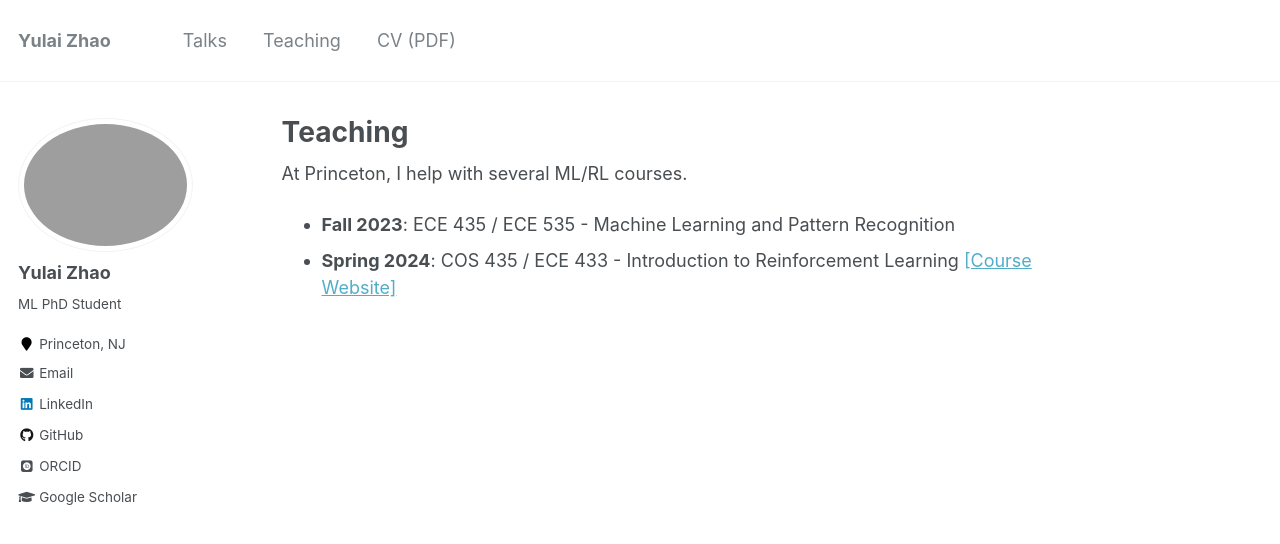
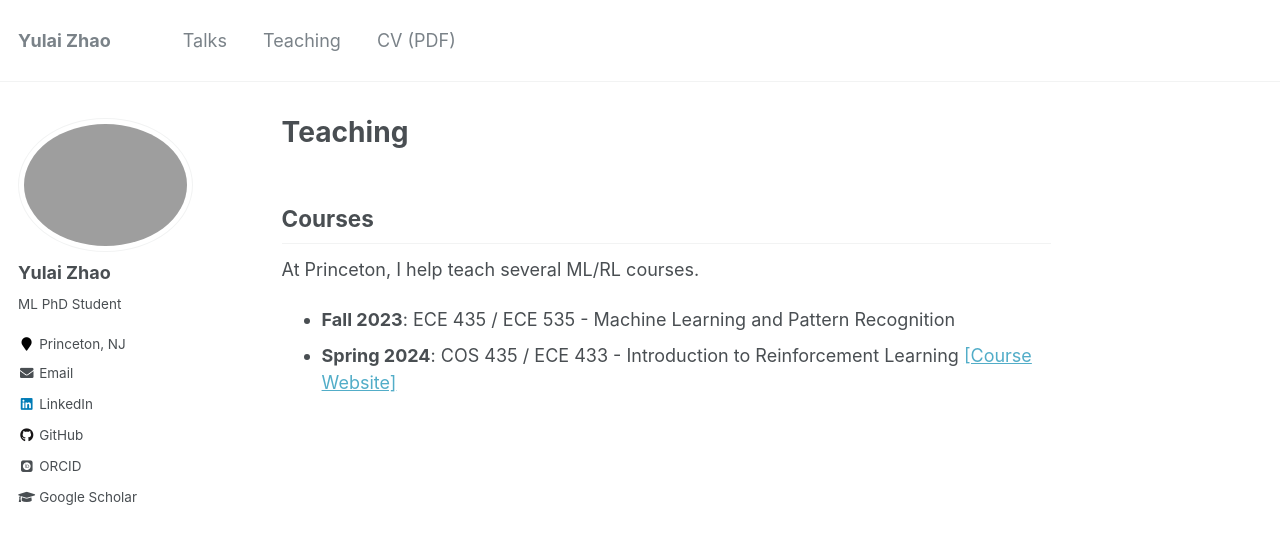
Before and after one commit to zhaoyl18/zhaoyl18.github.io, a Jekyll site: the page built from _pages/teaching.md, in a window 1280 px wide. Shown: the top 544 px of the page. Built offline with Jekyll 4.4.1, drawn with Linux system fonts in a browser that asks for light colours; some web fonts are replaced.

Commit message:
Update teaching.md

```diff
--- a/_pages/teaching.md
+++ b/_pages/teaching.md
@@ -6,8 +6,10 @@ redirect_from:
   - /teaching.html
 ---
 
-At Princeton, I help with several ML/RL courses.
+## Courses
 
-- **Fall 2023**: ECE 435 / ECE 535 - Machine Learning and Pattern Recognition
-- **Spring 2024**: COS 435 / ECE 433 - Introduction to Reinforcement Learning [[Course Website]](https://ben-eysenbach.github.io/intro-rl/)
+At Princeton, I help teach several ML/RL courses.
+
+* **Fall 2023**: ECE 435 / ECE 535 - Machine Learning and Pattern Recognition
+* **Spring 2024**: COS 435 / ECE 433 - Introduction to Reinforcement Learning [[Course Website]](https://ben-eysenbach.github.io/intro-rl/)
 <!-- * SML 505: Modern Statistics (2024 Spring) -->
```
